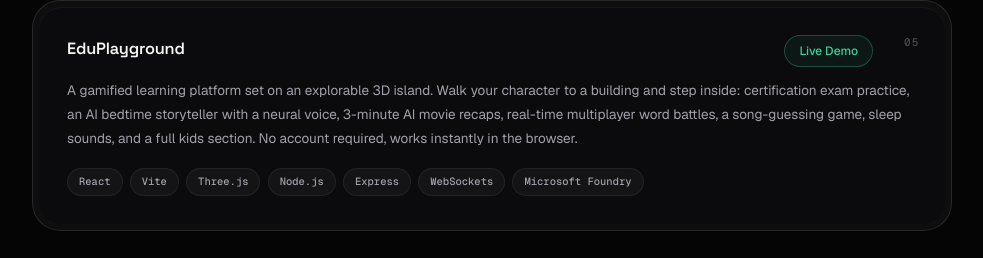
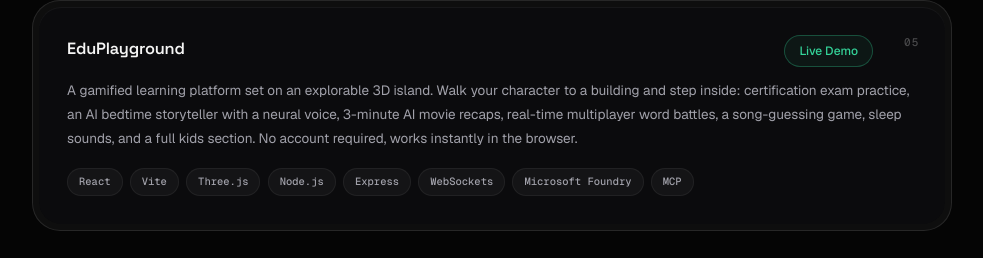
Before and after one commit to Htet-Myark/htet-portfolio-v2, a React (Vite) app: page / in a window 1280 px wide. Shown: the part 3874-4132 px from the top of the page, without its empty margins (148-1131 px from the left). Built offline with nearby package versions, Linux system fonts and the light colour scheme.

Commit message:
MCP added to EduPlayground

```diff
--- a/src/components/Projects.jsx
+++ b/src/components/Projects.jsx
@@ -35,7 +35,7 @@ const projects = [
     org: 'Live Demo',
     link: 'https://eduplayground-client-nuia.vercel.app/',
     desc: 'A gamified learning platform set on an explorable 3D island. Walk your character to a building and step inside: certification exam practice, an AI bedtime storyteller with a neural voice, 3-minute AI movie recaps, real-time multiplayer word battles, a song-guessing game, sleep sounds, and a full kids section. No account required, works instantly in the browser.',
-    tags: ['React', 'Vite', 'Three.js', 'Node.js', 'Express', 'WebSockets','Microsoft Foundry']
+    tags: ['React', 'Vite', 'Three.js', 'Node.js', 'Express', 'WebSockets','Microsoft Foundry','MCP']
   }
 ]
 
```
